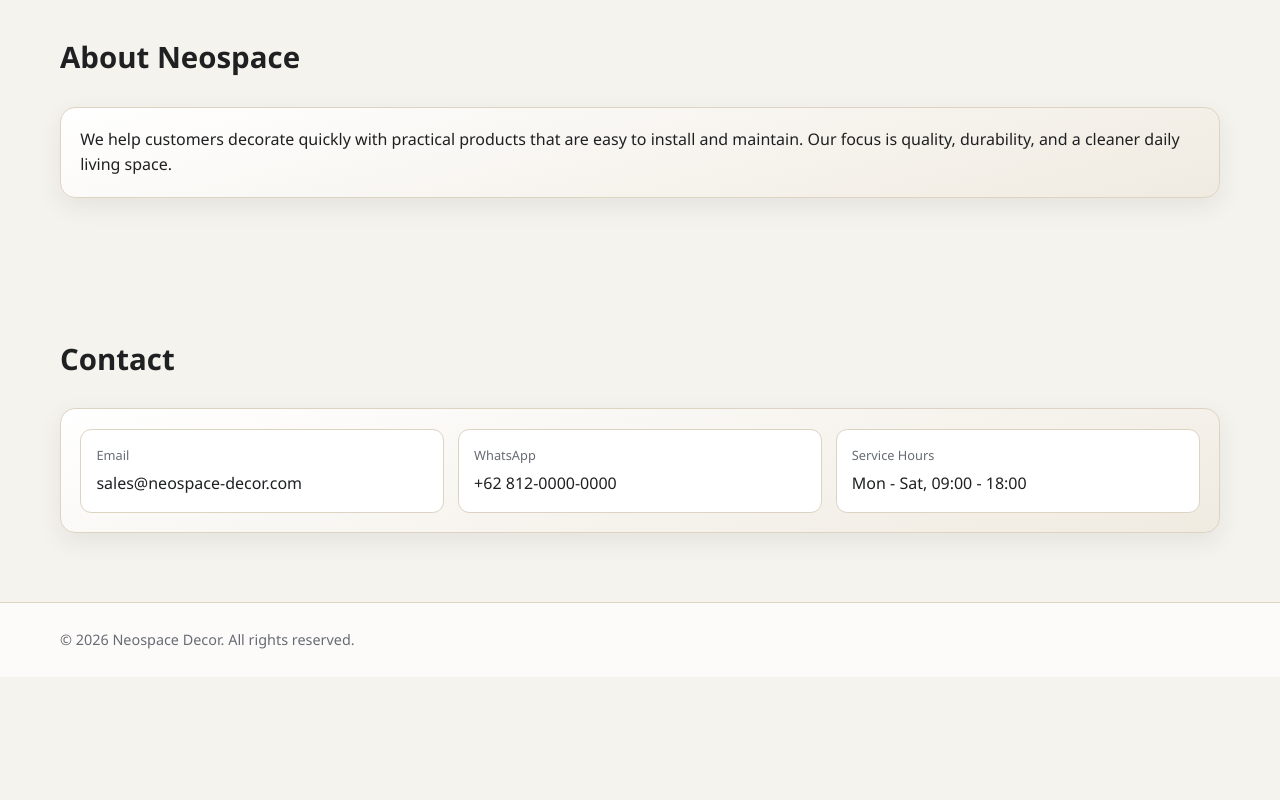
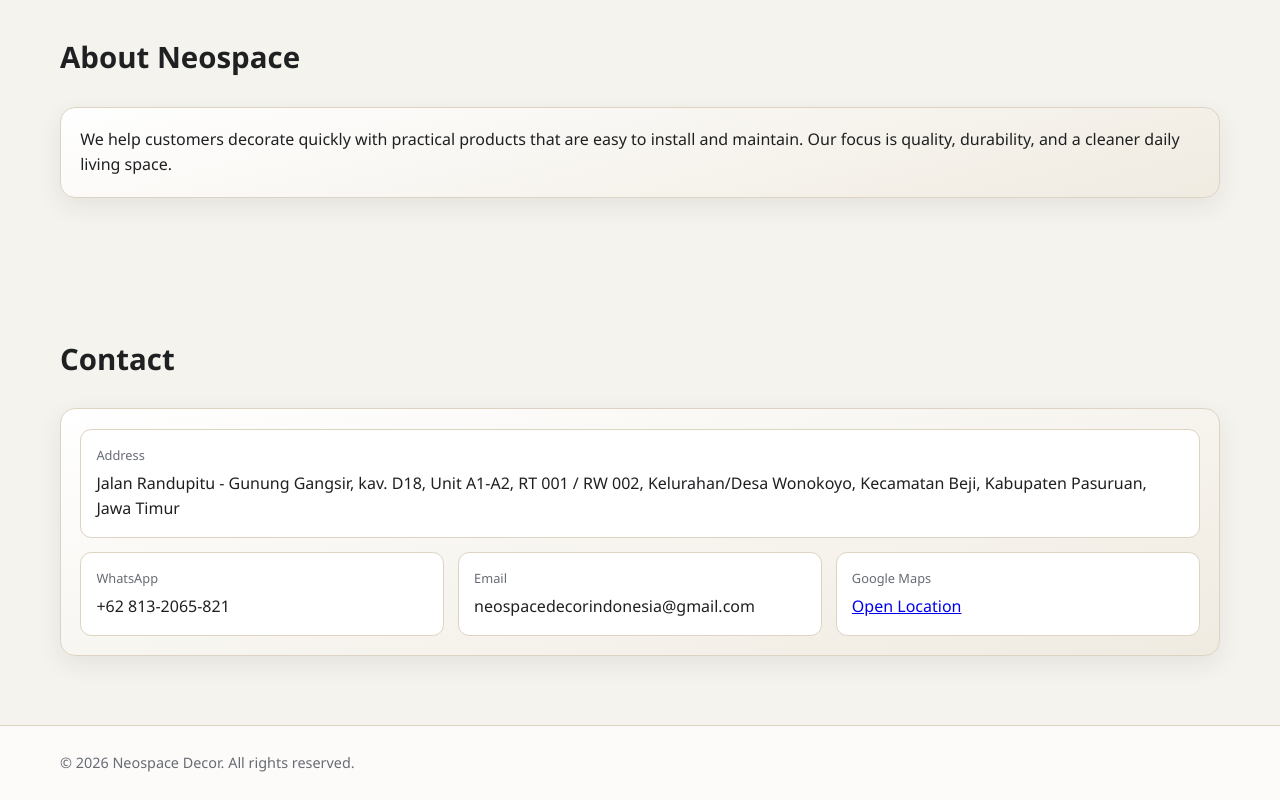
Before and after one commit to Zelin-Zhu/NeoSpaceDecorWeb, a plain HTML site: page en/index.html in a window 1280 px wide. Shown: the part 2481-3281 px from the top of the page. Before the commit the page ends 3158 px from the top, so only its background shows below. Drawn offline with Linux system fonts and the light colour scheme.

Commit message:
feat: multilingual site with Cloudflare Pages middleware real info

```diff
--- a/css/style.css
+++ b/css/style.css
@@ -331,6 +331,8 @@ img {
   border-radius: 0.7rem;
   background: #fff;
   border: 1px solid var(--border);
+  overflow-wrap: anywhere;
+  word-break: break-word;
 }
 
 .contact-item span {
@@ -338,6 +340,10 @@ img {
   color: var(--muted);
   display: block;
   margin-bottom: 0.35rem;
+}
+
+.contact-item.address {
+  grid-column: 1 / -1;
 }
 
 .site-footer {
--- a/en/index.html
+++ b/en/index.html
@@ -121,9 +121,10 @@
         <h2 class="section-title">Contact</h2>
         <div class="contact-card">
           <div class="contact-grid">
-            <div class="contact-item"><span>Email</span>sales@neospace-decor.com</div>
-            <div class="contact-item"><span>WhatsApp</span>+62 812-0000-0000</div>
-            <div class="contact-item"><span>Service Hours</span>Mon - Sat, 09:00 - 18:00</div>
+            <div class="contact-item address"><span>Address</span>Jalan Randupitu - Gunung Gangsir, kav. D18, Unit A1-A2, RT 001 / RW 002, Kelurahan/Desa Wonokoyo, Kecamatan Beji, Kabupaten Pasuruan, Jawa Timur</div>
+            <div class="contact-item"><span>WhatsApp</span>+62 813-2065-821</div>
+            <div class="contact-item"><span>Email</span>neospacedecorindonesia@gmail.com</div>
+            <div class="contact-item"><span>Google Maps</span><a href="https://www.google.com/maps/place/7%C2%B035'37.0%22S+112%C2%B043'10.9%22E/@-7.5936171,112.7197048,17z/data=!4m4!3m3!8m2!3d-7.5936171!4d112.7197048?g_ep=Eg1tbF8yMDI2MDMxNl8wIJvbDyoASAJQAQ%3D%3D" target="_blank" rel="noopener noreferrer">Open Location</a></div>
           </div>
         </div>
       </div>
```
Also changed, not shown: cn/index.html (+4 -3 lines), id/index.html (+4 -3 lines).
